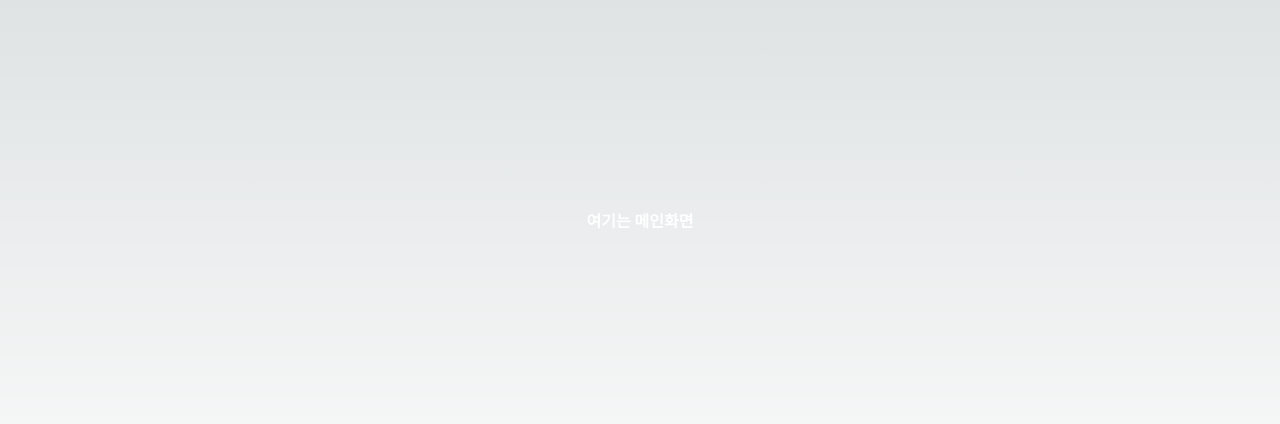
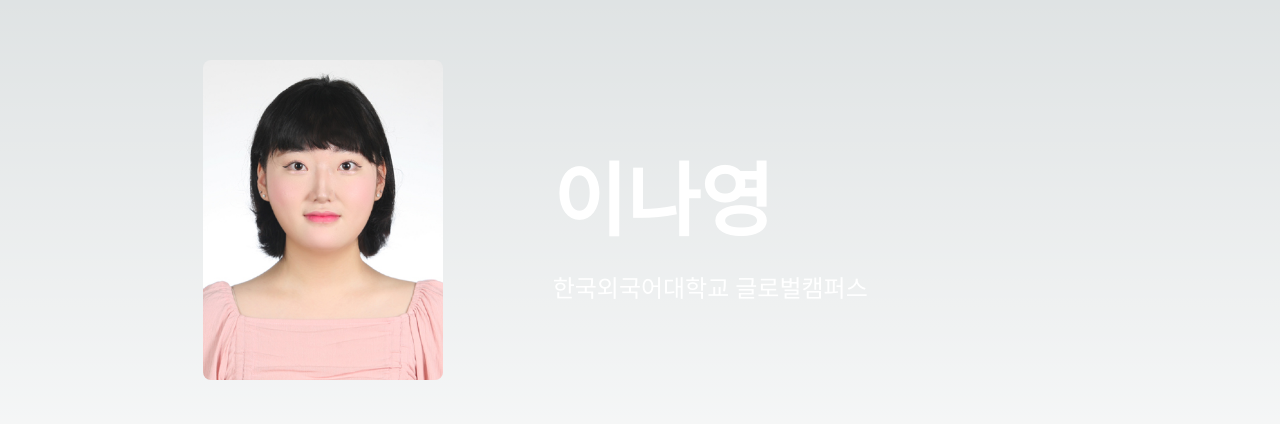
Before and after one commit to Bewheneverwhatiwant/Resume, a Next.js app in the folder resume/: page / in a window 1280 px wide. Shown: the part 180-604 px from the top of the page. Built offline with nearby package versions, Linux system fonts and the light colour scheme.

Commit message:
[ADD] 모든 컴포넌트 tsx 파일로 추가, 메인화면 구성 추가

```diff
--- a/resume/src/app/page.tsx
+++ b/resume/src/app/page.tsx
@@ -1,10 +1,14 @@
 "use client";
 
 import styled from "styled-components";
+import CustomFont from "@/components/CustomFont";
+import CustomRow from "@/components/CustomRow";
+import StyledImg from "@/components/StyledImg";
+import CustomColumn from "@/components/CustomColumn";
 
 const Container = styled.div`
 display: flex;
-flex-direction: center;
+flex-direction: column;
 align-items: center;
 justify-content: center;
 gap: 1rem;
@@ -12,16 +16,16 @@ min-height: 100vh;
 padding: 1rem;
 `;
 
-const Font = styled.a`
-font-size: 1rem;
-color: white;
-font-weight: bold;
-`;
-
 export default function Home() {
   return (
     <Container>
-      <Font>여기는 메인화면</Font>
+      <CustomRow width='70%' alignitems="center" justifycontent="space-between">
+        <StyledImg src={'profileImg.jpg'} width='15rem' borderradius="0.5rem" />
+        <CustomColumn width='60%' alignitems="flex-start" justifycontent="center" gap='1rem'>
+          <CustomFont color='white' fontweight='bold' font='5rem'>이나영</CustomFont>
+          <CustomFont color='white' fontweight='normal' font='1.5rem'>한국외국어대학교 글로벌캠퍼스</CustomFont>
+        </CustomColumn>
+      </CustomRow>
     </Container>
   );
 }
--- a/resume/src/components/CustomColumn.tsx
+++ b/resume/src/components/CustomColumn.tsx
@@ -0,0 +1,27 @@
+import styled from 'styled-components';
+
+// props 타입 정의
+interface CustomColumnProps {
+    width?: string;
+    height?: string;
+    gap?: string;
+    alignitems?: string;
+    justifycontent?: string;
+    margin?: string;
+    padding?: string;
+}
+
+// 타입 정의한 props를 styled-components에 전달
+const CustomColumn = styled.div<CustomColumnProps>`
+  display: flex;
+  flex-direction: column;
+  width: ${(props) => props.width || 'auto'};
+  height: ${(props) => props.height || 'auto'};
+  gap: ${(props) => props.gap || '30px'};
+  align-items: ${(props) => props.alignitems || 'flex-start'};
+  justify-content: ${(props) => props.justifycontent || 'flex-start'};
+  margin: ${(props) => props.margin || '0'};
+  padding: ${(props) => props.padding || '0'};
+`;
+
+export default CustomColumn;
--- /dev/null
+++ b/resume/src/components/CustomFont.tsx
@@ -0,0 +1,19 @@
+import styled from 'styled-components';
+
+
+// props 타입 정의
+interface CustomFontProps {
+    font?: string;
+    color?: string;
+    fontweight?: string;
+    fontfamily?: string;
+}
+
+const CustomFont = styled.a<CustomFontProps>`
+  font-size: ${(props) => props.font || '0.8rem'};
+  color: ${(props) => props.color || '#F0F0F0'};
+  font-weight: ${(props) => props.fontweight || 'normal'};
+  font-family: ${(props) => props.fontfamily || "none"};
+`;
+
+export default CustomFont;
--- /dev/null
+++ b/resume/src/components/CustomRow.tsx
@@ -0,0 +1,26 @@
+import styled from "styled-components";
+
+// props 타입 정의
+interface CustomRowProps {
+    width?: string;
+    height?: string;
+    gap?: string;
+    alignitems?: string;
+    justifycontent?: string;
+    margin?: string;
+    padding?: string;
+}
+
+const CustomRow = styled.div<CustomRowProps>`
+  display: flex;
+  flex-direction: row;
+  width: ${(props) => props.width || "auto"};
+  height: ${(props) => props.height || "auto"};
+  gap: ${(props) => props.gap || "10px"};
+  align-items: ${(props) => props.alignitems || "center"};
+  justify-content: ${(props) => props.justifycontent || "center"};
+  margin: ${(props) => props.margin || '0'};
+  padding: ${(props) => props.padding || '0'};
+`;
+
+export default CustomRow;
--- /dev/null
+++ b/resume/src/components/StyledImg.tsx
@@ -0,0 +1,23 @@
+import styled from 'styled-components';
+
+// props 타입 정의
+interface StyledImgProps {
+    width?: string;
+    height?: string;
+    margin?: string;
+    padding?: string;
+    borderradius?: string;
+    border?: string;
+}
+
+// 타입 정의한 props를 styled-components에 전달
+const StyledImg = styled.img<StyledImgProps>`
+  width: ${(props) => props.width || 'auto'};
+  height: ${(props) => props.height || 'auto'};
+  margin: ${(props) => props.margin || '0'};
+  padding: ${(props) => props.padding || '0'};
+  border-radius: ${(props) => props.borderradius || '0'};
+  border: ${(props) => props.border || 'none'};
+`;
+
+export default StyledImg;
```
Also changed, not shown: resume/src/components/CustomBox.tsx (added, +35 -0 lines), resume/src/components/CustomButton.tsx (added, +36 -0 lines), resume/public/profileImg.jpg (added).
